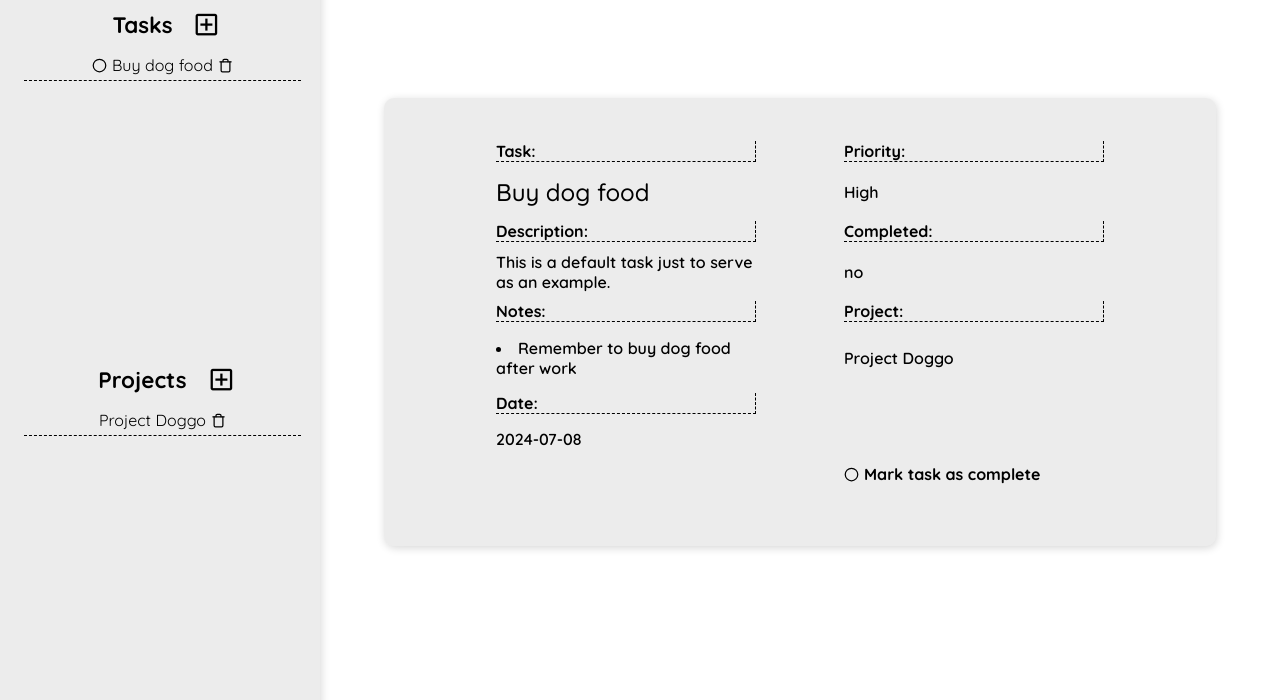
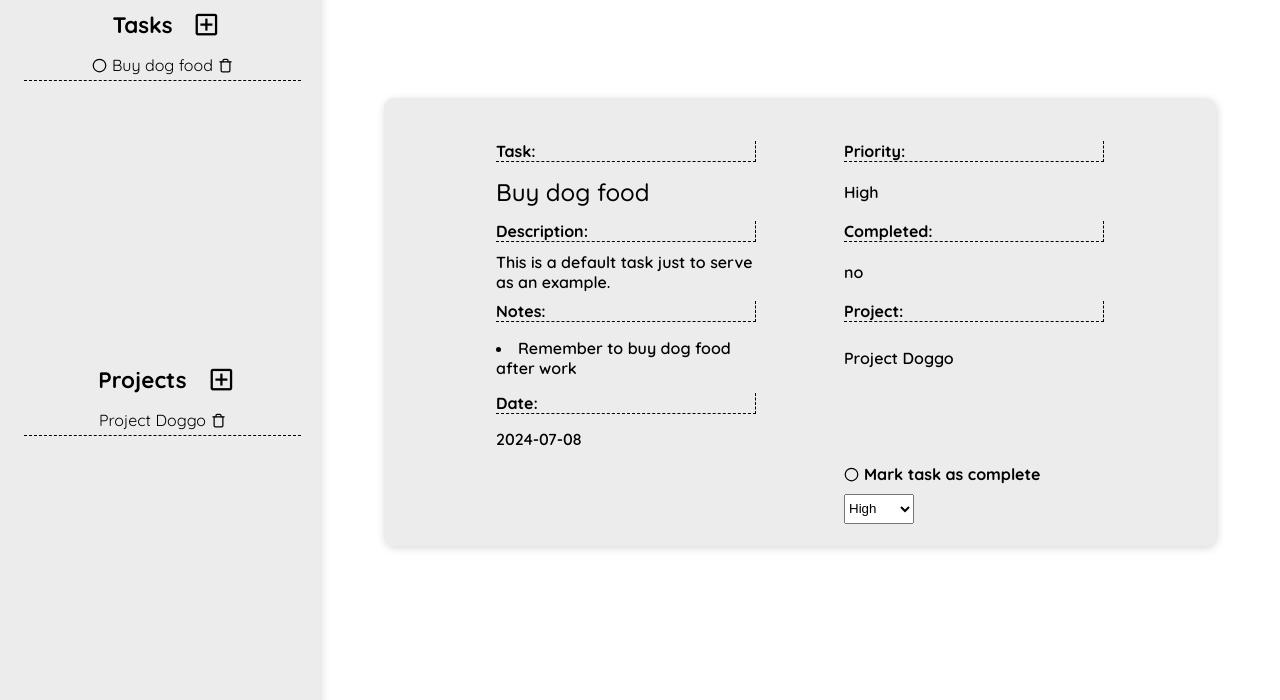
Before and after one commit to joviscab/todo-list, a website built with webpack: page src/index.html in a window 1280 px wide. Both pictures are taken after a click on the picture 99 px from the left and 143 px from the top of the page. Shown: the part 78-778 px from the top of the page. Built offline with nearby package versions, Linux system fonts and the light colour scheme.

Commit message:
add change priority dropdown to the showcard

```diff
--- a/src/js/dom.js
+++ b/src/js/dom.js
@@ -338,6 +338,14 @@ export function showTaskCard(task, project, todoList) {
     const taskCardContainer = document.createElement('div');
     taskCardContainer.classList.add('task-card');
 
+    // Append task card container to content
+    content.appendChild(taskCardContainer);
+
+    // Function to refresh the task card
+    function refreshTaskCard() {
+        // Clear existing content in the container
+        taskCardContainer.innerHTML = '';
+
         // Task title label
         const taskTitleLabel = document.createElement('h4');
         taskTitleLabel.innerText = 'Task:';
@@ -404,7 +412,22 @@ export function showTaskCard(task, project, todoList) {
         taskPriorityLabel.classList.add('show-task-priority-label');
         taskCardContainer.appendChild(taskPriorityLabel);
 
-    // Task priority
+        // Task priority dropdown
+        const taskPriorityDropdown = document.createElement('select');
+        taskPriorityDropdown.classList.add('show-task-priority-dropdown');
+        const priorities = ['Low', 'Medium', 'High'];
+        priorities.forEach(priority => {
+            const option = document.createElement('option');
+            option.value = priority;
+            option.textContent = priority;
+            if (priority === task.priority) {
+                option.selected = true;
+            }
+            taskPriorityDropdown.appendChild(option);
+        });
+        taskCardContainer.appendChild(taskPriorityDropdown);
+
+        // Placeholder for the task priority value
         const taskPriorityElement = document.createElement('p');
         taskPriorityElement.classList.add('show-task-priority');
         taskPriorityElement.innerText = task.priority;
@@ -439,18 +462,20 @@ export function showTaskCard(task, project, todoList) {
         checkIcon.addEventListener('click', () => {
             task.completed = !task.completed;
             checkIcon.setAttribute('src', task.completed ? circleCheckedIcon : circleCheckIcon);
-        taskNameElement.classList.toggle('strikethrough', task.completed);
-        taskDescriptionElement.classList.toggle('strikethrough', task.completed);
-        taskNotesElement.classList.toggle('strikethrough', task.completed);
-        taskDateElement.classList.toggle('strikethrough', task.completed);
-        taskPriorityElement.classList.toggle('strikethrough', task.completed);
-        taskStatusElement.innerText = `${task.getCompletedStatus()}`;
+            refreshTaskCard(); // Refresh task card after status change
             saveToStorage();
             updateTaskList(todoList);
         });
         taskCardContainer.appendChild(checkIcon);
         taskCardContainer.appendChild(textCheckIcon);
 
+        // Add event listener to the priority dropdown to change priority
+        taskPriorityDropdown.addEventListener('change', () => {
+            task.priority = taskPriorityDropdown.value;
+            refreshTaskCard(); // Refresh task card after priority change
+            saveToStorage();
+            updateTaskList(todoList);
+        });
 
         // Task project label
         const tasksProjectLabel = document.createElement('h4');
@@ -463,14 +488,11 @@ export function showTaskCard(task, project, todoList) {
         taskProjectElement.classList.add('project-name-show');
         taskProjectElement.innerText = `${project ? project.name : 'No project'}`;
         taskCardContainer.appendChild(taskProjectElement);
-
-    // Append task card container to content
-    content.appendChild(taskCardContainer);
-
-    // Return taskStatusElement for external updates
-    return taskStatusElement;
     }
 
+    // Initial render
+    refreshTaskCard();
+}
 
 export function showProjectCard(project) {
     // Clear existing content
--- a/src/style/index.css
+++ b/src/style/index.css
@@ -281,7 +281,6 @@ li.task-item {
     align-self: center;
     border-bottom: dashed 1px black;
     border-right: dashed 1px black;
-
 }
 
 .show-task-notes {
@@ -296,7 +295,6 @@ li.task-item {
     align-self: center;
     border-bottom: dashed 1px black;
     border-right: dashed 1px black;
-
 }
 
 .show-task-date {
@@ -311,7 +309,6 @@ li.task-item {
     align-self: center;
     border-bottom: dashed 1px black;
     border-right: dashed 1px black;
-
 }
 
 .show-task-priority {
@@ -326,7 +323,6 @@ li.task-item {
     align-self: center;
     border-bottom: dashed 1px black;
     border-right: dashed 1px black;
-
 }
 
 .show-task-status {
@@ -349,6 +345,12 @@ li.task-item {
     margin-left: 20px;
 }
 
+.show-task-priority-dropdown {
+    grid-column: 3 / 4;
+    grid-row: 10 / 11;
+    width: 70px;
+}
+
 .show-task-project-label {
     grid-column: 3 / 4;
     grid-row: 5 / 6;
```
Lines whose indentation alone changed are shown as unchanged.
